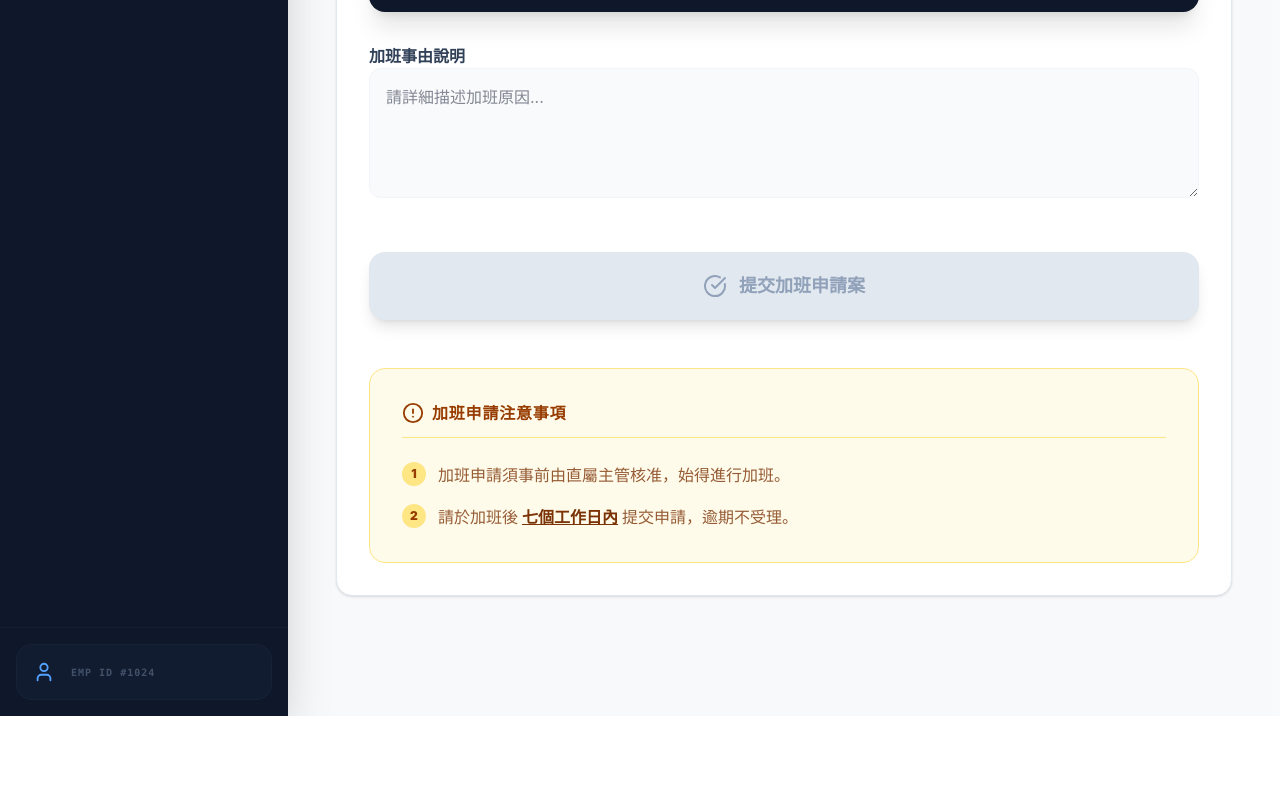
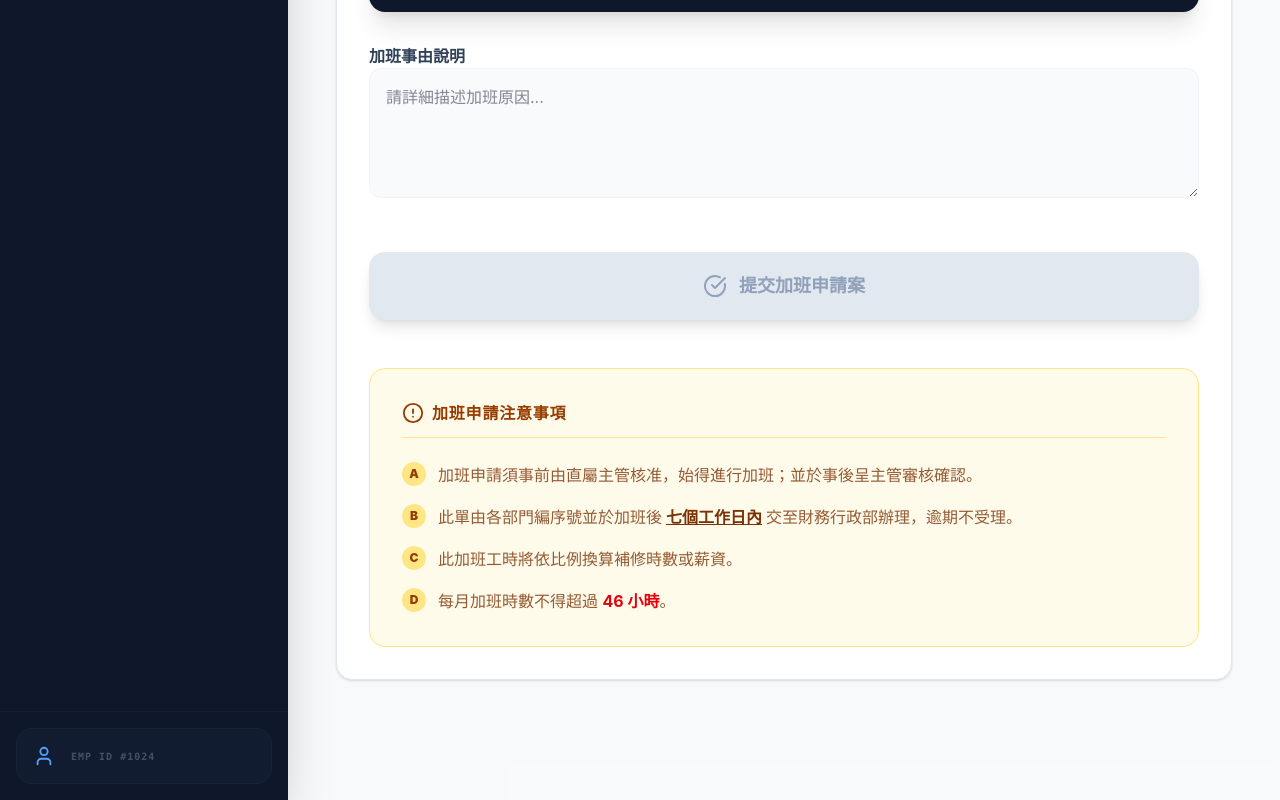
Before and after one commit to mattwu5678/matt-overtime, a React (Vite) app: page / in a window 1280 px wide. Shown: the part 1015-1815 px from the top of the page. Before the commit the page ends 1731 px from the top, so only its background shows below. Built offline with nearby package versions, Linux system fonts and the light colour scheme.

Commit message:
Initial commit: official document system

```diff
--- a/src/App.jsx
+++ b/src/App.jsx
@@ -77,7 +77,6 @@ const App = () => {
   const [isSidebarOpen, setIsSidebarOpen] = useState(true);
   const [lastSubmittedRecord, setLastSubmittedRecord] = useState(null);
 
-  // 生成流水號邏輯 (用於顯示下一個準備申請的單號)
   const currentSerialNumber = useMemo(() => {
     const now = new Date();
     const year = now.getFullYear();
@@ -144,7 +143,6 @@ const App = () => {
     e.preventDefault();
     const foundEmp = EMPLOYEE_DB.find(emp => emp.id === formData.employeeId) || { department: '其他部門' };
 
-    // 這裡捕獲當前的 currentSerialNumber 並保存到紀錄中
     const newRecord = {
       id: currentSerialNumber,
       employeeId: formData.employeeId,
@@ -164,7 +162,6 @@ const App = () => {
     setRecords([newRecord, ...records]);
     setLastSubmittedRecord(newRecord);
 
-    // 重置表單為當前登入者
     setFormData({
       employeeId: CURRENT_LOGGED_USER.id, employeeName: CURRENT_LOGGED_USER.name,
       type: '事前', category: '一般上班日', reimbursementType: '補休',
@@ -172,7 +169,6 @@ const App = () => {
       endDate: '', endHour: '20', endMinute: '00', reason: ''
     });
 
-    // 平滑捲動至下方資訊欄
     setTimeout(() => {
       const element = document.getElementById('submission-tracking');
       if (element) {
@@ -387,7 +383,33 @@ const App = () => {
                 </div>
               </form>
 
-              {/* 提交成功後的單據追蹤欄 */}
+              {/* 加班申請注意事項 (調整位置至表單下方，資訊欄上方) */}
+              <div className="mt-12 p-8 bg-amber-50 border border-amber-200 rounded-2xl text-left font-sans">
+                <div className="flex items-center gap-2 text-amber-800 font-bold mb-6 border-b border-amber-200 pb-3 tracking-wider text-base">
+                  <AlertCircle size={22} />
+                  <span>加班申請注意事項</span>
+                </div>
+                <ul className="space-y-4 text-base text-amber-900/80 leading-relaxed">
+                  <li className="flex gap-3">
+                    <span className="shrink-0 bg-amber-200 text-amber-800 w-6 h-6 rounded-full flex items-center justify-center text-xs font-black">A</span>
+                    <span>加班申請須事前由直屬主管核准，始得進行加班；並於事後呈主管審核確認。</span>
+                  </li>
+                  <li className="flex gap-3">
+                    <span className="shrink-0 bg-amber-200 text-amber-800 w-6 h-6 rounded-full flex items-center justify-center text-xs font-black">B</span>
+                    <span>此單由各部門編序號並於加班後<span className="text-amber-900 font-bold underline mx-1">七個工作日內</span>交至財務行政部辦理，逾期不受理。</span>
+                  </li>
+                  <li className="flex gap-3">
+                    <span className="shrink-0 bg-amber-200 text-amber-800 w-6 h-6 rounded-full flex items-center justify-center text-xs font-black">C</span>
+                    <span>此加班工時將依比例換算補修時數或薪資。</span>
+                  </li>
+                  <li className="flex gap-3">
+                    <span className="shrink-0 bg-amber-200 text-amber-800 w-6 h-6 rounded-full flex items-center justify-center text-xs font-black">D</span>
+                    <span>每月加班時數不得超過 <span className="text-red-600 font-bold">46 小時</span>。</span>
+                  </li>
+                </ul>
+              </div>
+
+              {/* 提交成功後的單據追蹤欄 (調整至最下方) */}
               {lastSubmittedRecord && (
                 <div id="submission-tracking" className="mt-12 animate-in zoom-in-95 fade-in slide-in-from-top-6 duration-700 font-sans text-left">
                   <div className="mb-4 flex items-center gap-2 px-2">
@@ -418,7 +440,6 @@ const App = () => {
                         </button>
                       </div>
 
-                      {/* 單據核心資訊網格 - 您要求帶出的四個欄位 */}
                       <div className="grid grid-cols-2 md:grid-cols-4 gap-4">
                         <div className="bg-white/60 p-5 rounded-2xl border border-emerald-100 text-center shadow-sm">
                           <p className="text-[10px] font-black text-emerald-600/50 uppercase mb-2 tracking-widest">單號</p>
@@ -449,23 +470,6 @@ const App = () => {
                   </div>
                 </div>
               )}
-
-              <div className="mt-12 p-8 bg-amber-50 border border-amber-200 rounded-2xl text-left font-sans">
-                <div className="flex items-center gap-2 text-amber-800 font-bold mb-6 border-b border-amber-200 pb-3 tracking-wider text-base">
-                  <AlertCircle size={22} />
-                  <span>加班申請注意事項</span>
-                </div>
-                <ul className="space-y-4 text-base text-amber-900/80 leading-relaxed">
-                  <li className="flex gap-3">
-                    <span className="shrink-0 bg-amber-200 text-amber-800 w-6 h-6 rounded-full flex items-center justify-center text-xs font-black">1</span>
-                    <span>加班申請須事前由直屬主管核准，始得進行加班。</span>
-                  </li>
-                  <li className="flex gap-3">
-                    <span className="shrink-0 bg-amber-200 text-amber-800 w-6 h-6 rounded-full flex items-center justify-center text-xs font-black">2</span>
-                    <span>請於加班後<span className="text-amber-900 font-bold underline mx-1">七個工作日內</span>提交申請，逾期不受理。</span>
-                  </li>
-                </ul>
-              </div>
             </div>
           </div>
         );
```
